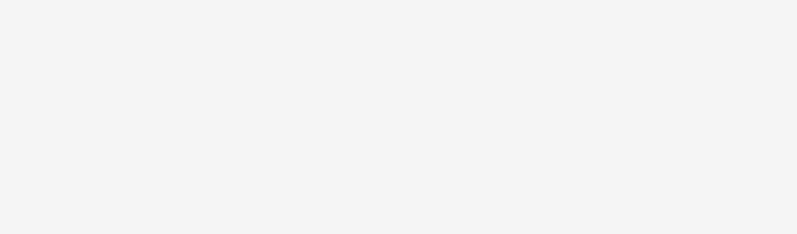
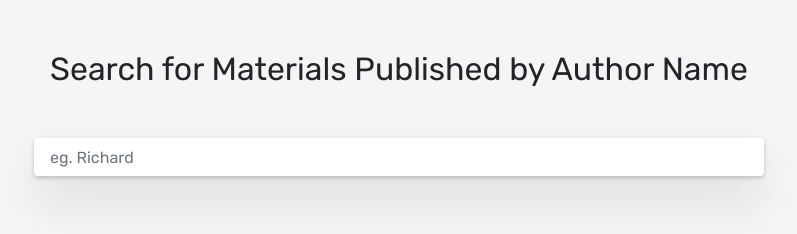
Before and after one commit to nelsW70/rxjs-searchbar, a plain HTML site: page index.html in a window 1280 px wide. Shown: the whole page, without its empty margins (241-1038 px from the left). Drawn offline with nearby package versions, Linux system fonts and the light colour scheme.

Commit message:
add: header and input html

```diff
--- a/index.html
+++ b/index.html
@@ -26,6 +26,32 @@
     <!-- Content -->
 
     <!-- Page Header and Search Bar -->
+    <div class="container search-container">
+      <div class="row justify-content-center">
+        <div class="col-md-auto">
+          <div class="search-heading">
+            <h2>Search for Materials Published by Author Name</h2>
+            <!-- <p class="text-right">
+              powered by <a href="https://www.crossref.org/">Crossref</a>
+            </p> -->
+          </div>
+        </div>
+      </div>
+      <div class="row justify-content-center">
+        <div class="col-sm-8">
+          <div class="input-group input-group-md">
+            <input
+              id="search-input"
+              type="text"
+              class="form-control"
+              placeholder="eg. Richard"
+              aria-label="eg. Richard"
+              autofocus
+            />
+          </div>
+        </div>
+      </div>
+    </div>
 
     <!-- Results -->
 
```
